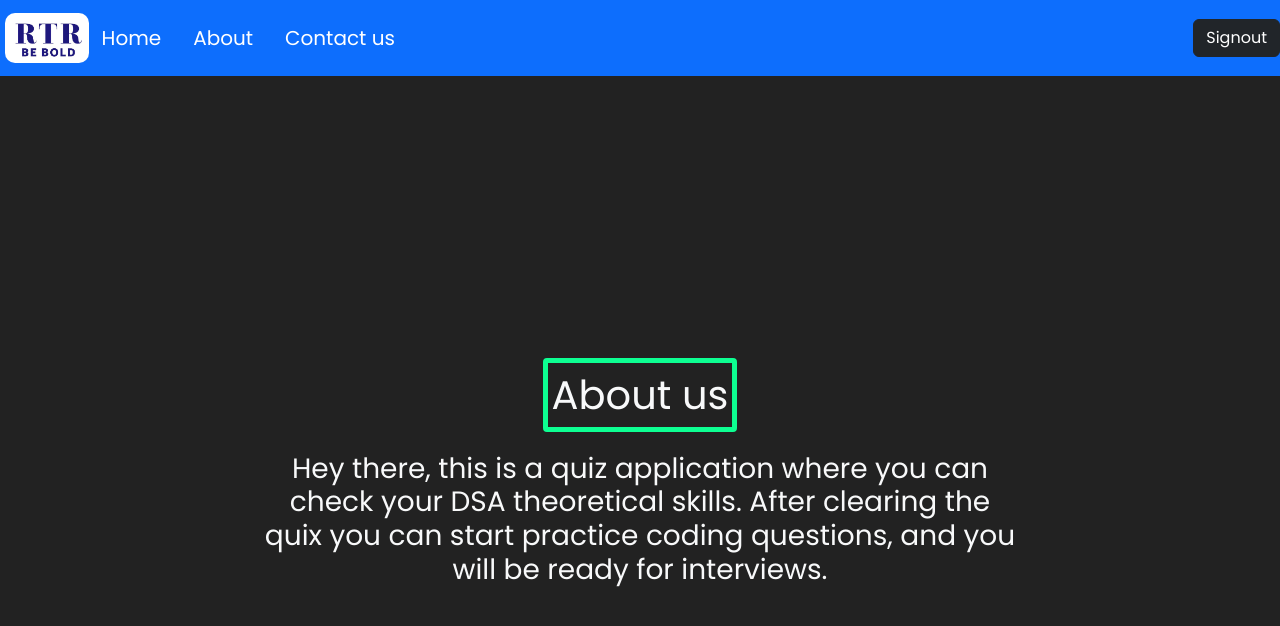
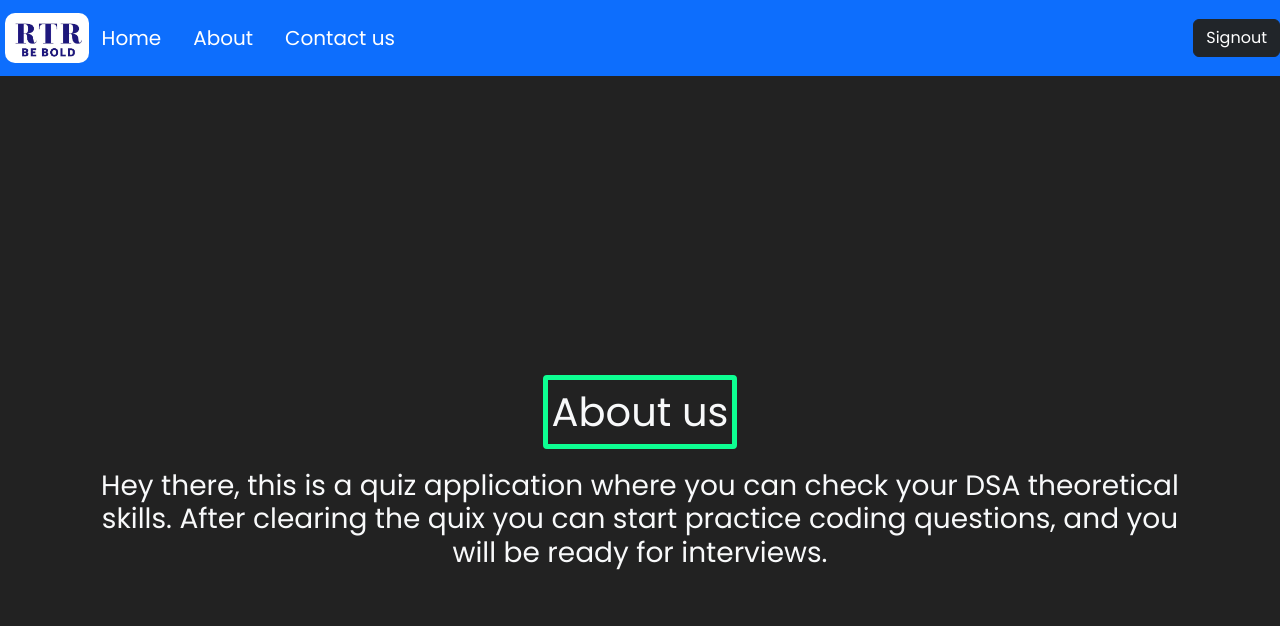
Before and after one commit to tejartr7/mern-quiz-app, a React (Create React App) app in the folder client/: page /about in a window 1280 px wide. Shown: the top 626 px of the page. Built offline with nearby package versions, Linux system fonts and the light colour scheme.

Commit message:
Update app.css

```diff
--- a/client/src/styles/app.css
+++ b/client/src/styles/app.css
@@ -22,7 +22,7 @@ html {
     position: relative;
     margin: 20px aut20px;
     height: auto;
-    width: 800px;
+    width: auto;
     padding: 20px;
 }
 
```
